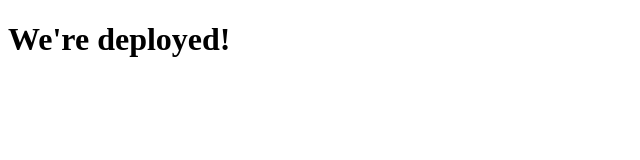
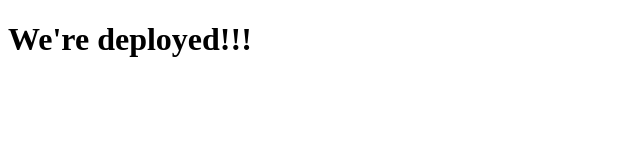
Before and after one commit to abbreviatedman/github-pages-test, a plain HTML site: page index.html in a window 1280 px wide. Shown: the full height of the page, 0-640 px from the left. Drawn offline with Linux system fonts and the light colour scheme.

Commit message:
Makes it more exclamatory.

```diff
--- a/index.html
+++ b/index.html
@@ -6,6 +6,6 @@
     <meta name="viewport" content="width=device-width, initial-scale=1">
   </head>
   <body>
-    <h1>We're deployed!</h1>
+    <h1>We're deployed!!!</h1>
   </body>
 </html>
```
